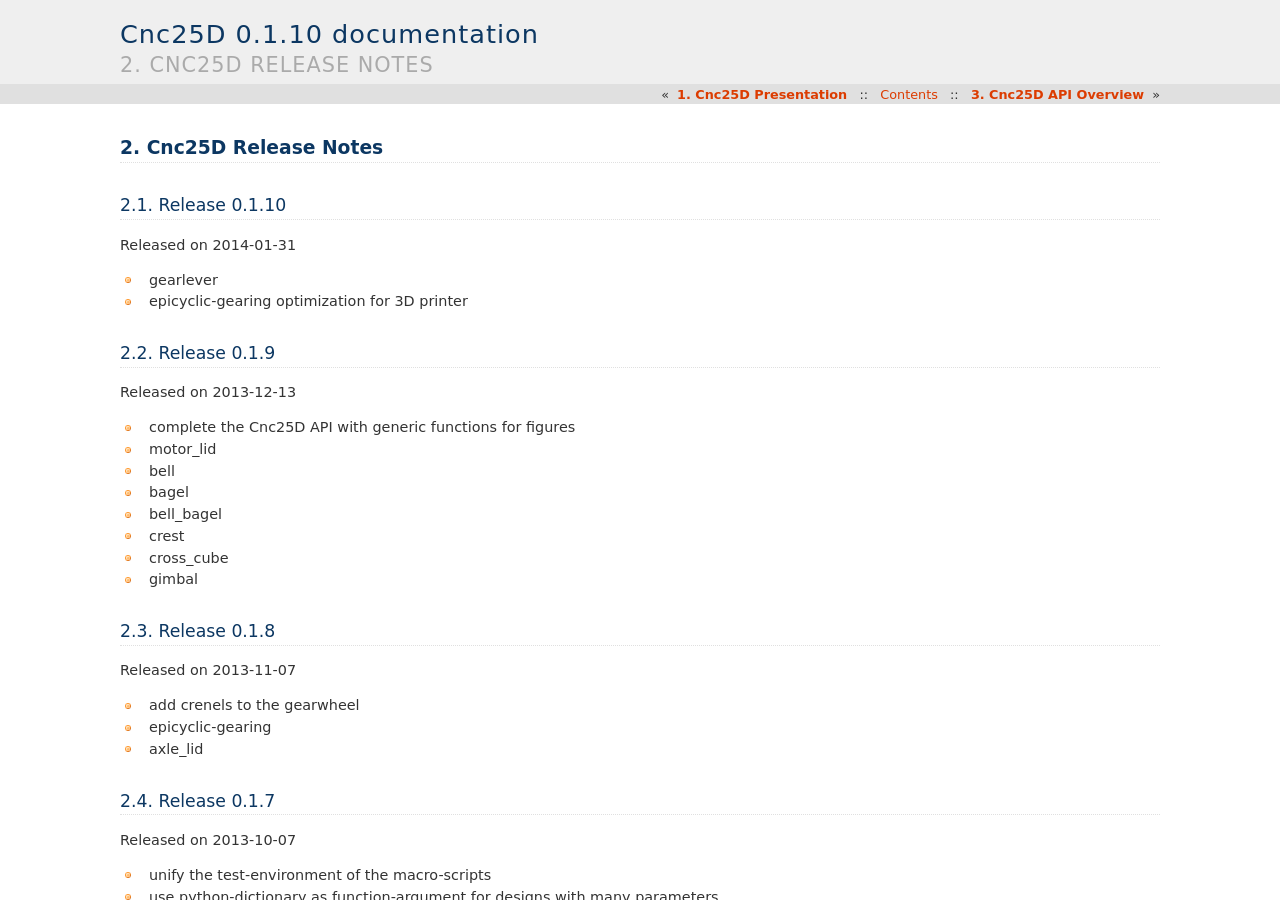
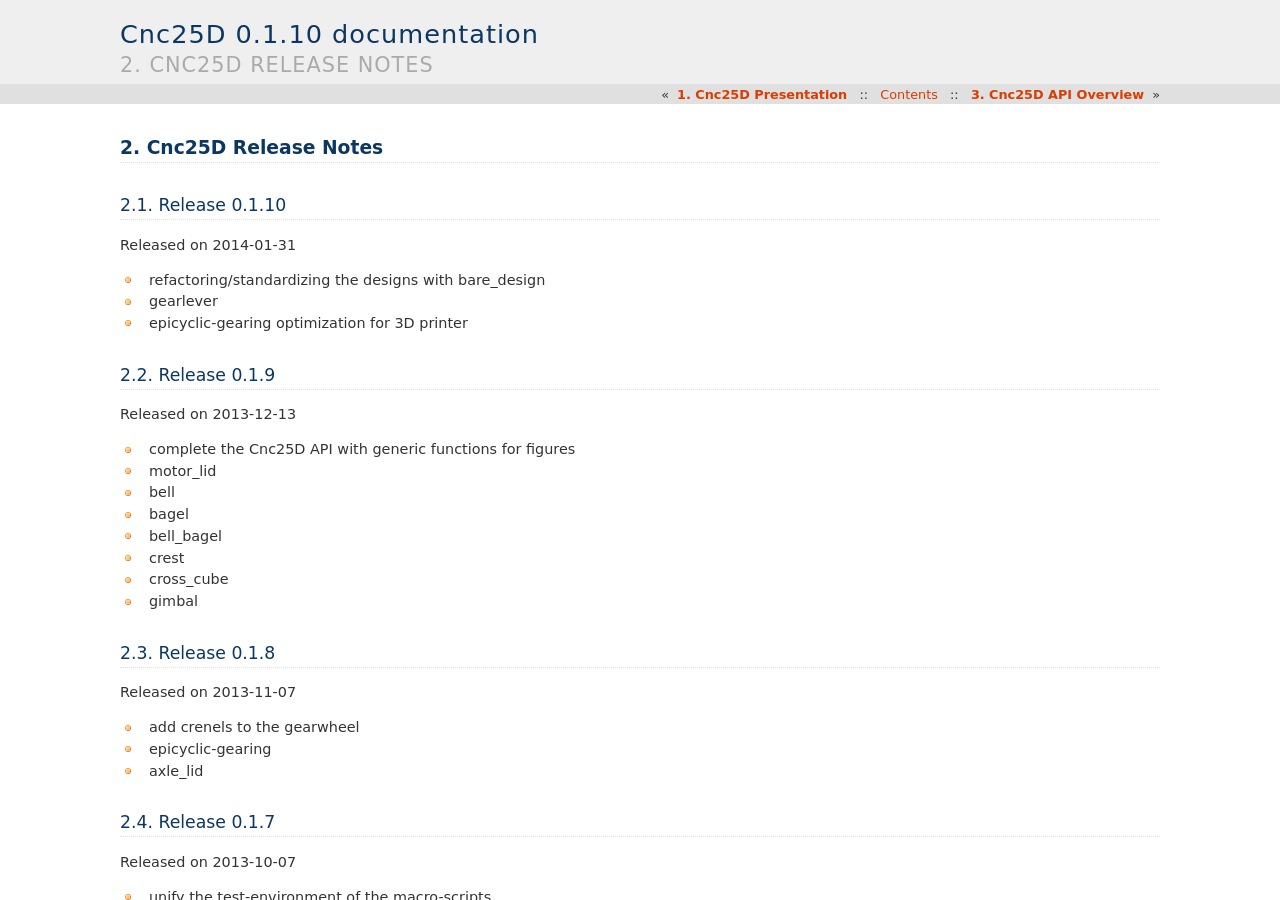
Before and after one commit to charlyoleg/Cnc25D, a Sphinx documentation site: the page built from docs/cnc25d_release_notes.rst, in a window 1280 px wide and 900 px high. Built offline with Sphinx 7.4.7, drawn with Linux system fonts in a browser that asks for light colours; formulas are drawn with MathJax 3.

Commit message:
[doc] release notes update

```diff
--- a/docs/cnc25d_release_notes.rst
+++ b/docs/cnc25d_release_notes.rst
@@ -6,6 +6,7 @@ Release 0.1.10
 --------------
 Released on 2014-01-31
 
+* refactoring/standardizing the designs with bare_design
 * gearlever
 * epicyclic-gearing optimization for 3D printer
 
```
